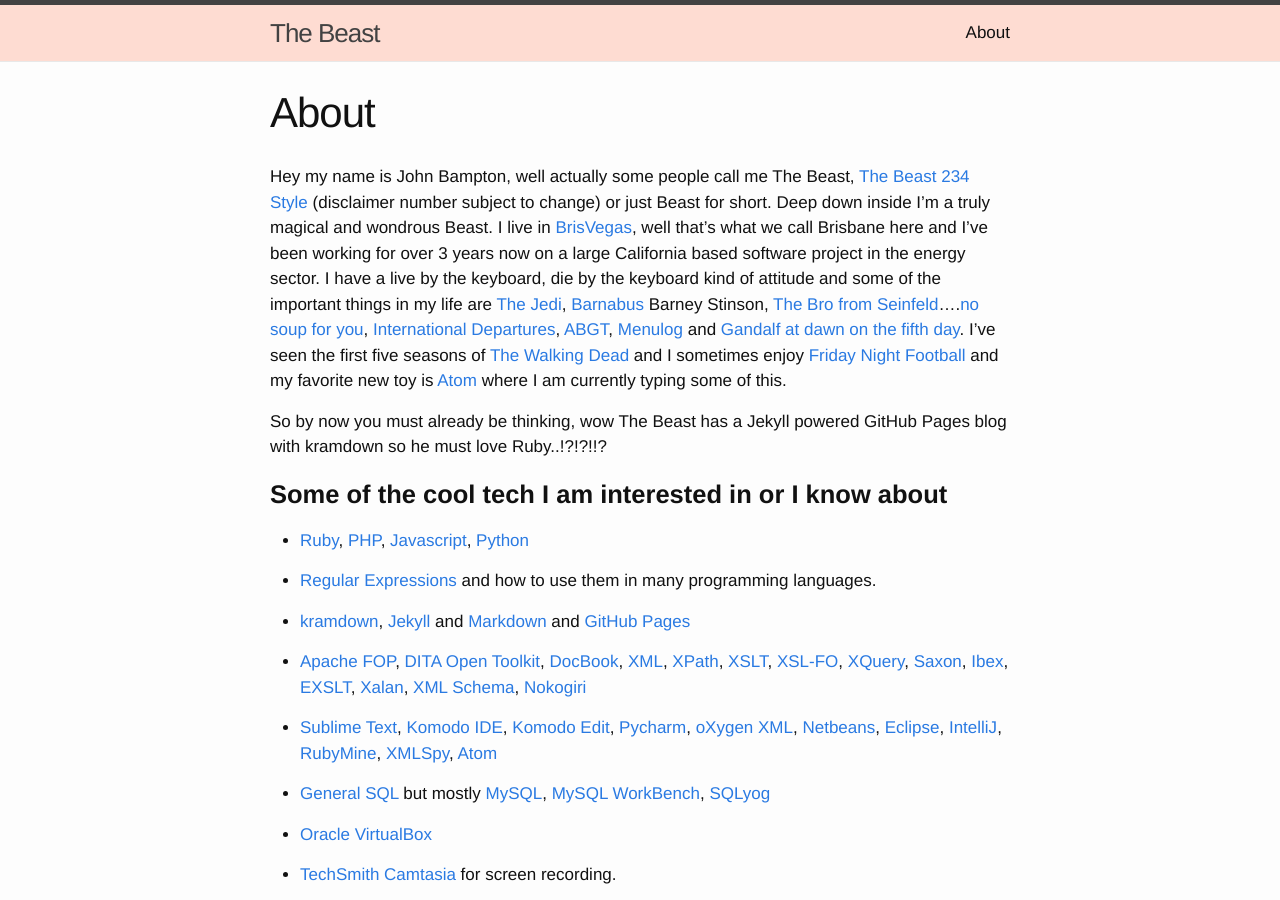
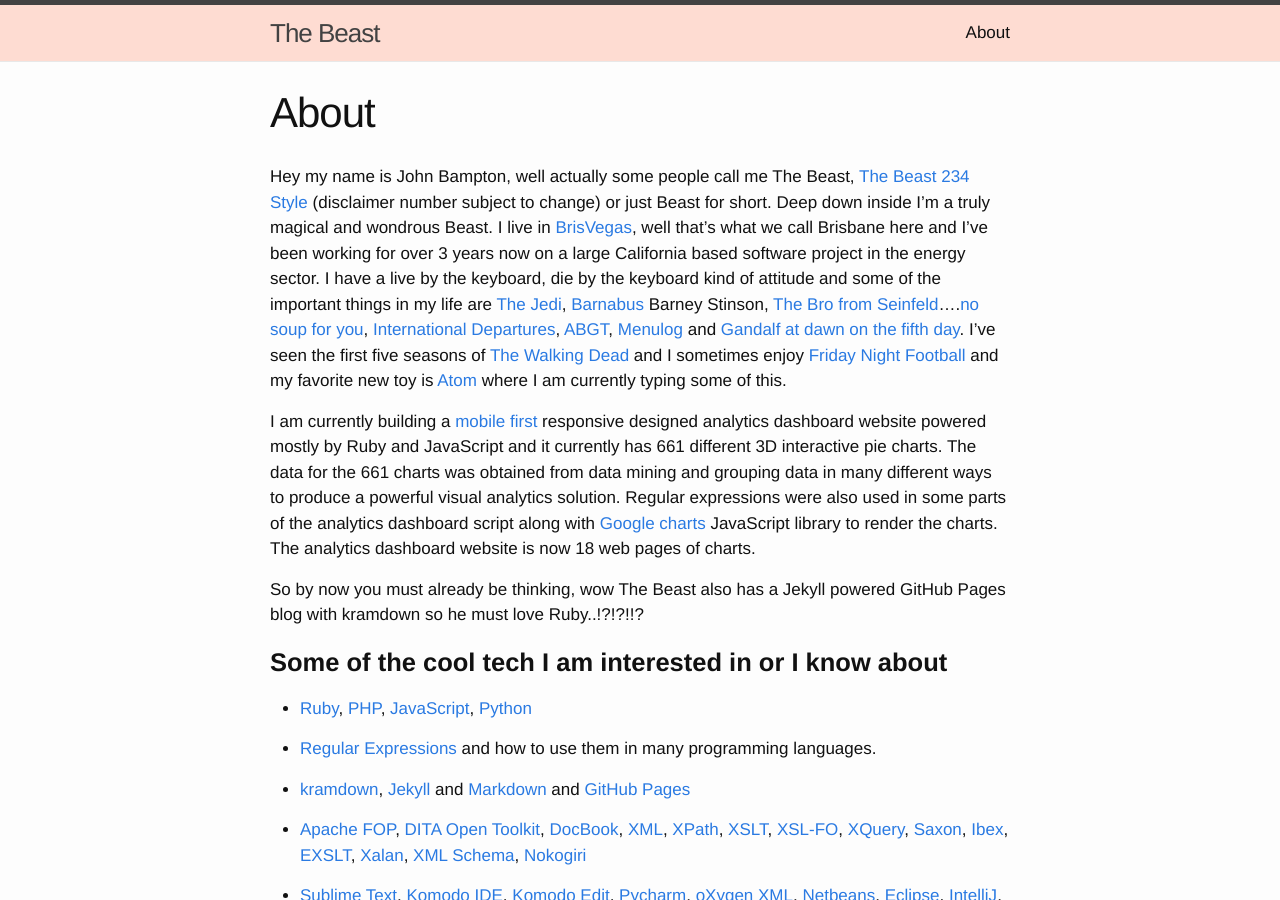
Before and after one commit to slurpcode/beast, a Jekyll site: the page built from about.md, in a window 1280 px wide and 900 px high. Built offline with Jekyll 4.4.1, drawn with Linux system fonts in a browser that asks for light colours.

Commit message:
Update about.md

```diff
--- a/about.md
+++ b/about.md
@@ -15,13 +15,15 @@ https://www.menulog.com.au/){:target="_blank"} and [Gandalf at dawn on the fifth
 http://www.amc.com/shows/the-walking-dead){:target="_blank"} and I sometimes enjoy [Friday Night Football](
 http://www.nrl.com/){:target="_blank"} and my favorite new toy is [Atom](https://atom.io/){:target="_blank"} where I am currently typing some of this.
 
-So by now you must already be thinking, wow The Beast has a Jekyll powered GitHub Pages blog with kramdown so he must love Ruby..!?!?!!?
+I am currently building a [mobile first](https://responsivedesign.is/strategy/page-layout/mobile-first){:target="_blank"}  responsive designed analytics dashboard website powered mostly by Ruby and JavaScript and it currently has 661 different 3D interactive pie charts. The data for the 661 charts was obtained from data mining and grouping data in many different ways to produce a powerful visual analytics solution.  Regular expressions were also used in some parts of the analytics dashboard script along with [Google charts](https://developers.google.com/chart/){:target="_blank"} JavaScript library to render the charts. The analytics dashboard website is now 18 web pages of charts.
+
+So by now you must already be thinking, wow The Beast also has a Jekyll powered GitHub Pages blog with kramdown so he must love Ruby..!?!?!!?
 
 **Some of the cool tech I am interested in or I know about**
 ======================================================
 
 - [Ruby](https://www.ruby-lang.org/en/){:target="_blank"}, [PHP](
-http://php.net/){:target="_blank"}, [Javascript](
+http://php.net/){:target="_blank"}, [JavaScript](
 https://en.wikipedia.org/wiki/JavaScript){:target="_blank"}, [Python](
 https://www.python.org/){:target="_blank"}
 
```
